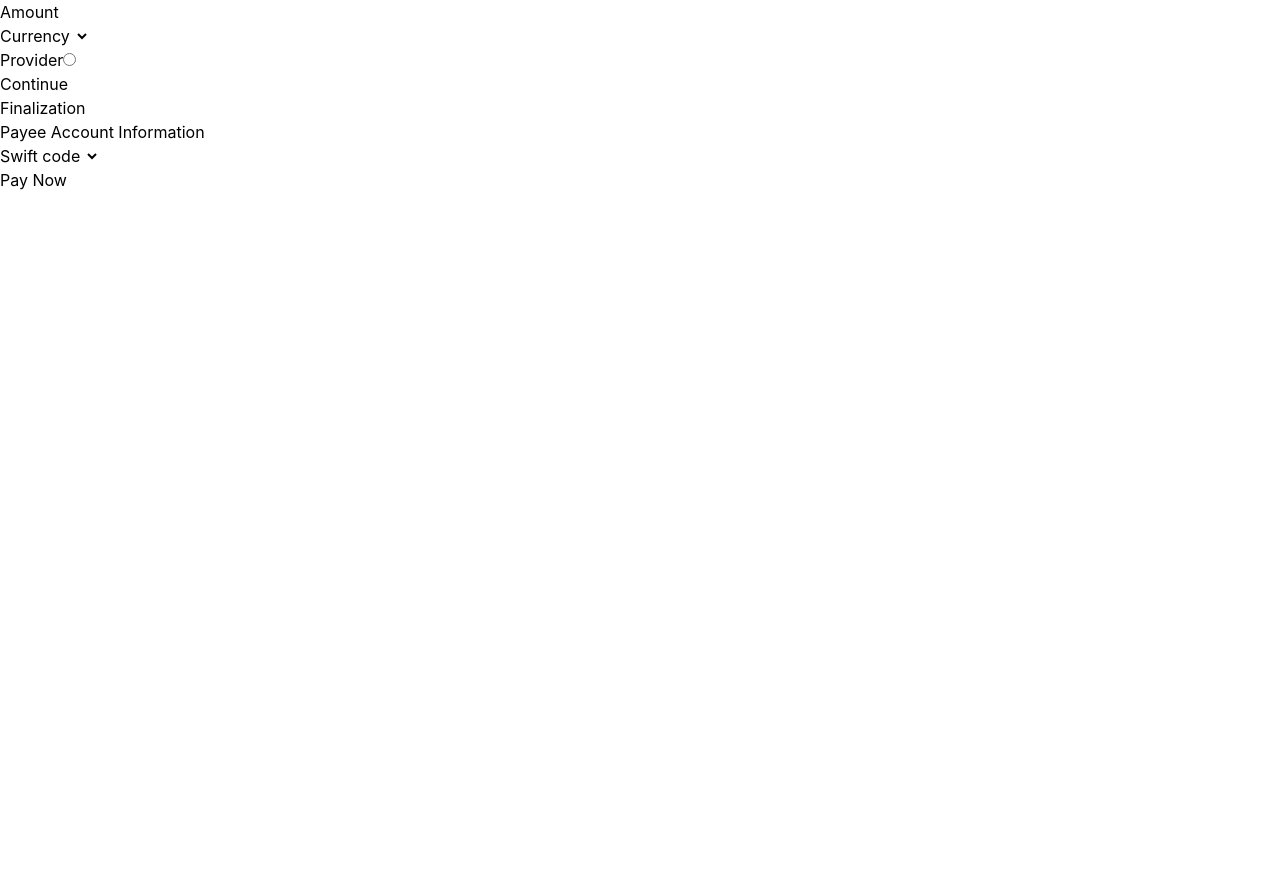
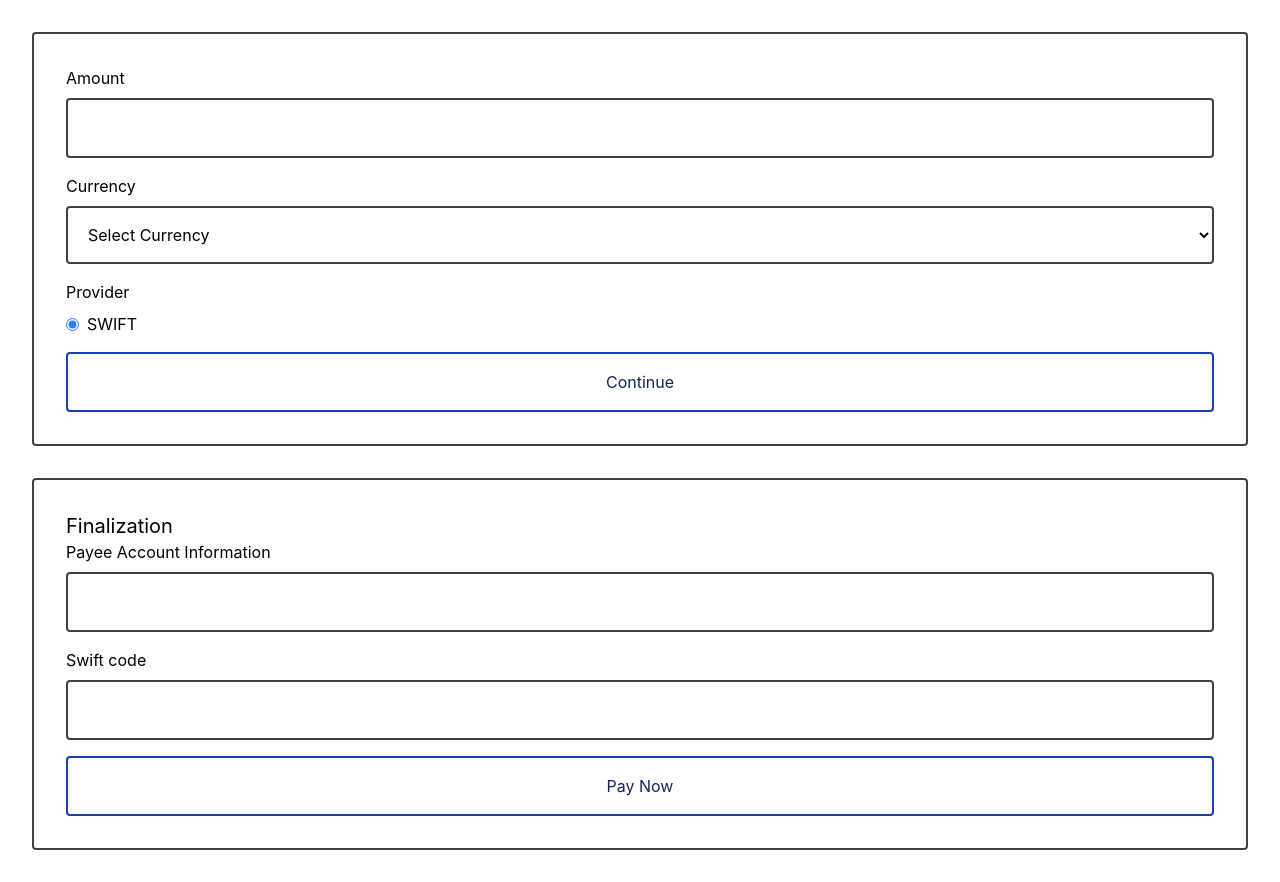
Before and after one commit to GMotlhamme/ClarityCapital, a React (Vite) app in the folder clarityCapital/: page /PaymentGate in a window 1280 px wide. Before the commit the page ends 800 px from the top, so only its background shows below. Built offline with nearby package versions, Linux system fonts and the light colour scheme.

Commit message:
Refactor PaymentGate component for improved layout and user experience

```diff
--- a/clarityCapital/src/pages/PaymentGate.tsx
+++ b/clarityCapital/src/pages/PaymentGate.tsx
@@ -1,35 +1,42 @@
-export default function PaymentGate(){
-    return(
+export default function PaymentGate() {
+    return (
         <>
-        <section>
-            <form action="">
-                <div>
+            <section className="flex flex-col gap-8 p-8">
+                <form className="border-2 border-neutral-700 p-8 rounded" action="">
+                    <div className="flex flex-col gap-2 mb-4">
                         <label htmlFor="">Amount</label>
-                    <input required type="text" />
+                        <input className="p-4 border-2 border-neutral-700 rounded" required type="number" />
                     </div>
-                <div>
+                    <div className="flex flex-col gap-2 mb-4">
                         <label htmlFor="">Currency</label>
-                    <select required name="" id=""></select>
+                        <select className="p-4 border-2 border-neutral-700 rounded w-full" required name="" id="">
+                            <option value="">Select Currency</option>
+                            <option value="USD">USD</option>
+                            <option value="EUR">EUR</option>
+                        </select>
                     </div>
-                <div>
+                    <div className="flex flex-col  gap-2 mb-4">
                         <label htmlFor="">Provider</label>
-                    <input readOnly type="radio" />
+                        <div className="items-center flex gap-2">
+                            <input className="accent-blue-500" readOnly type="radio" checked/>
+                            <label htmlFor="">SWIFT</label>
                         </div>
-                <button>Continue</button>
+                    </div>
+                    <button className="flex justify-center w-full border-2 border-blue-800 text-blue-950 rounded p-4 cursor-pointer">Continue</button>
                 </form>
 
-            <section>
-            <h3>Finalization</h3>
+                <section className="border-2 border-neutral-700 p-8 rounded">
+                    <h3 className="text-xl">Finalization</h3>
                     <form action="">
-                <div>
+                        <div className="flex flex-col gap-2 mb-4">
                             <label htmlFor="">Payee Account Information</label>
-                    <input required type="text" />
+                            <input className="p-4 border-2 border-neutral-700 rounded" required type="text" />
                         </div>
-                <div>
+                        <div className="flex flex-col gap-2 mb-4">
                             <label htmlFor="">Swift code</label>
-                    <select required name="" id=""></select>
+                            <input className="p-4 border-2 border-neutral-700 rounded" type="number" required />
                         </div>
-                <button>Pay Now</button>
+                        <button className="flex justify-center w-full border-2 border-blue-800 text-blue-950 rounded p-4 cursor-pointer">Pay Now</button>
                     </form>
                 </section>
 
```
Lines whose indentation alone changed are shown as unchanged.
